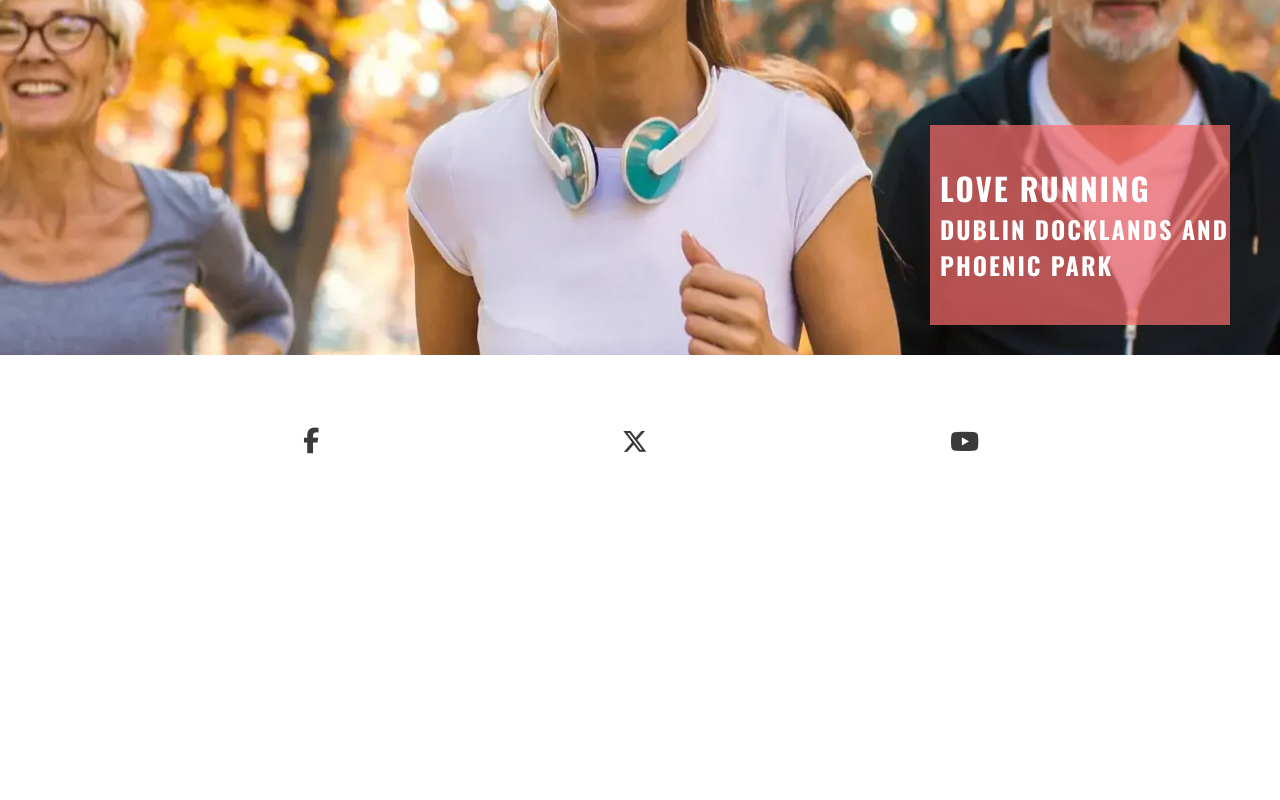
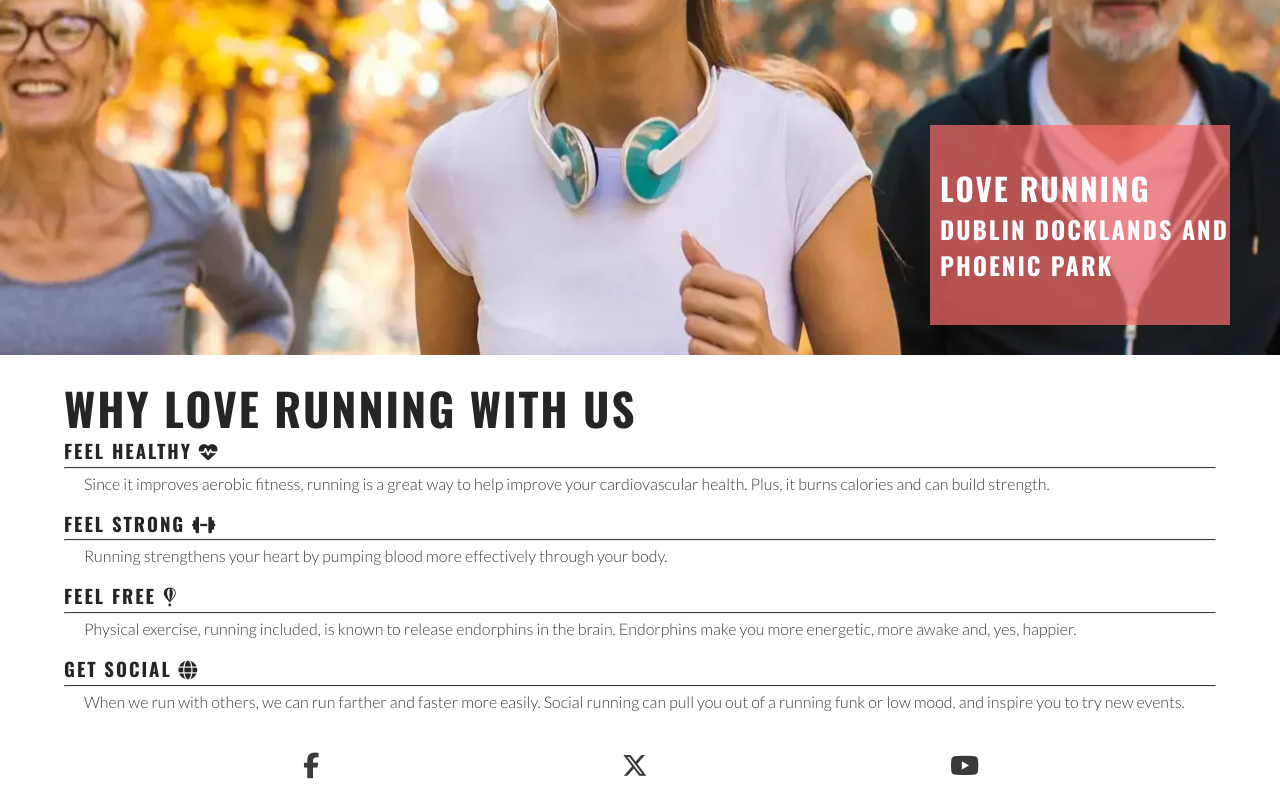
Before and after one commit to wafia7510/love-running, a plain HTML site: page index.html in a window 1280 px wide. Shown: the part 324-1124 px from the top of the page. Before the commit the page ends 800 px from the top, so only its background shows below. Drawn offline with nearby package versions, Linux system fonts and the light colour scheme.

Commit message:
added styling and content to benefit selector after hero section

```diff
--- a/assets/css/style.css
+++ b/assets/css/style.css
@@ -111,7 +111,24 @@ main {
 #cover-text>h2, #cover-text>h3{
    color: #ffffff;
 }
-
+#reasons{
+    margin: 20px auto;
+    width: 90%;
+}
+#reasons>h2{
+    font-size: 280%;
+}
+#benefits-physical div, #benefits-mental div{
+    margin-bottom: 20px;
+    line-height: 20px;
+}
+hr{
+    margin: 5px 0;
+    border-top: 1px solid #3a3a3a;
+}
+#benefits p{
+    padding: 0 20px;
+}
 /* Footer */
 #social-networks{
     text-align: center;
--- a/index.html
+++ b/index.html
@@ -46,6 +46,35 @@
                 <h3>Dublin docklands and Phoenic Park</h3>
             </div>
         </section>
+        <section id="reasons">
+            <h2>Why Love Running With Us</h2>
+            <div id="benefits">
+                <div id="benefits-physical">
+                    <div>
+                        <h3>FEEL HEALTHY <i class="fa-solid fa-heart-pulse"></i></h3>
+                        <hr>
+                        <p>Since it improves aerobic fitness, running is a great way to help improve your cardiovascular health. Plus, it burns calories and can build strength.</p>
+                    </div>
+                    <div>
+                        <h3>FEEL STRONG <i class="fa-solid fa-dumbbell"></i></h3>
+                        <hr>
+                        <p>Running strengthens your heart by pumping blood more effectively through your body.</p>
+                    </div>
+                </div>
+                <div id="benefits-mental">
+                    <div>
+                        <h3>FEEL FREE <i class="fa-brands fa-fly"></i></h3>
+                        <hr>
+                        <p>Physical exercise, running included, is known to release endorphins in the brain. Endorphins make you more energetic, more awake and, yes, happier.</p>
+                    </div>
+                    <div>
+                        <h3>GET SOCIAL <i class="fa-solid fa-globe"></i></h3>
+                        <hr>
+                        <p>When we run with others, we can run farther and faster more easily. Social running can pull you out of a running funk or low mood, and inspire you to try new events.</p>
+                    </div>
+                </div>
+            </div>
+        </section>
     </main>
 
     <!-- Footer -->
```
